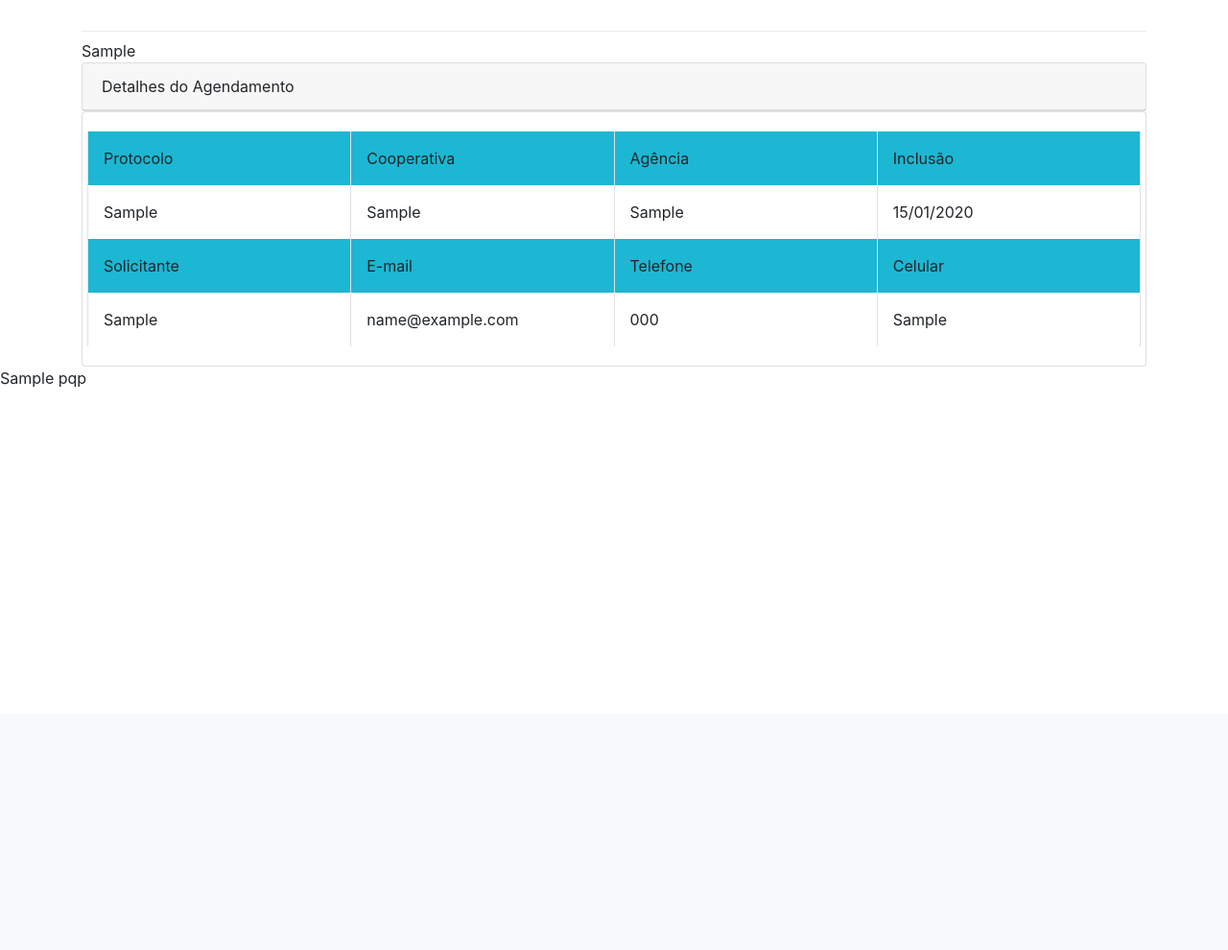
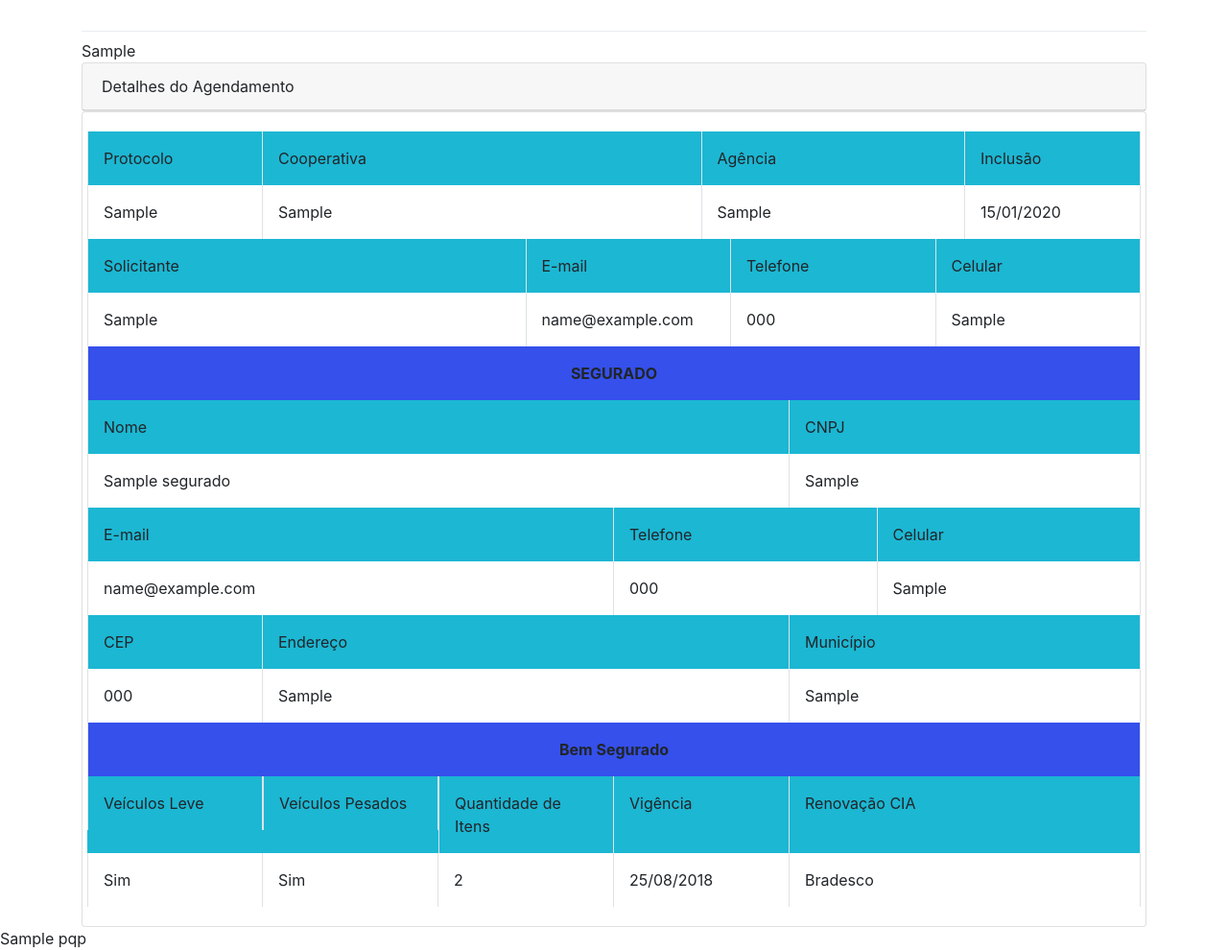
Before and after one commit to adaltopicotti/sg, a Django app: template portal/templates/detail/agendamento.html in a window 1280 px wide. Shown: the part 56-1046 px from the top of the page at 96% size. Before the commit the page ends 459 px from the top, so only its background shows below. Run offline with Django 3.2, Linux system fonts and the light colour scheme; tables that the repository leaves empty hold one stand-in row (values such as "Sample post"); the template is opened without the code that fills it: values that come from a table or form of the project are taken from there, most other values are stand-ins (such as "Sample title", 1, 10 or a date in 2020); some libraries are stand-ins or nearby versions.

Commit message:
adicionado Cooperativa, Segurado e Frota no Detail

```diff
--- a/agendamento/models.py
+++ b/agendamento/models.py
@@ -24,7 +24,7 @@ class Segurado(models.Model):
     telefone = models.CharField(max_length=50, null=True)
     celular = models.CharField(max_length=50, null=True)
     cnpj = models.CharField(max_length=14, null=False )
-
+    cep = models.CharField(max_length=10, null=False)
     endereco = models.CharField(max_length=200, null= False)
     municipio = models.CharField(max_length=100, null=False)
 
--- a/portal/templates/detail/agendamento.html
+++ b/portal/templates/detail/agendamento.html
@@ -16,29 +16,83 @@
         <div class="card-body">
           <!-- First row -->
           <div class="row">
-            <div class="col w-25 p-3 border-left border-right" style="background-color: #1CB7D3;">Protocolo</div>
-            <div class="col w-25 p-3 border-right" style="background-color: #1CB7D3;">Cooperativa</div>
-            <div class="col w-25 p-3 border-right" style="background-color: #1CB7D3;">Agência</div>
+            <div class="col-lg-2 w-25 p-3 border-left border-right" style="background-color: #1CB7D3;">Protocolo</div>
+            <div class="col-lg-5 w-25 p-3 border-right" style="background-color: #1CB7D3;">Cooperativa</div>
+            <div class="col-lg-3 w-25 p-3 border-right" style="background-color: #1CB7D3;">Agência</div>
             <div class="col w-25 p-3 border-right" style="background-color: #1CB7D3;">Inclusão</div>
           </div>
           <div class="row">
-            <div class="col w-25 p-3 border-left border-right" style="background-color: #fff;">{{agendamento.protocol}}</div>
-            <div class="col w-25 p-3 border-right" style="background-color: #fff;">{{agendamento.cooperativa}}</div>
-            <div class="col w-25 p-3 border-right" style="background-color: #fff;">{{agendamento.cooperativa.agencia}}</div>
+            <div class="col-lg-2 w-25 p-3 border-left border-right" style="background-color: #fff;">{{agendamento.protocol}}</div>
+            <div class="col-lg-5 w-25 p-3 border-right" style="background-color: #fff;">{{agendamento.cooperativa}}</div>
+            <div class="col-lg-3 w-25 p-3 border-right" style="background-color: #fff;">{{agendamento.cooperativa.agencia}}</div>
             <div class="col w-25 p-3 border-right" style="background-color: #fff;">{{agendamento.inclusao|date:"d/m/Y"}}</div>
           </div>
           <!-- Second row -->
           <div class="row">
-            <div class="col w-50 p-3 border-left border-right" style="background-color: #1CB7D3;">Solicitante</div>
+            <div class="col-lg-5 w-50 p-3 border-left border-right" style="background-color: #1CB7D3;">Solicitante</div>
             <div class="col w-25 p-3 border-right" style="background-color: #1CB7D3;">E-mail</div>
             <div class="col w-25 p-3 border-right" style="background-color: #1CB7D3;">Telefone</div>
             <div class="col w-25 p-3 border-right" style="background-color: #1CB7D3;">Celular</div>
           </div>
           <div class="row">
-            <div class="col w-50 p-3 border-left border-right" style="background-color: #fff;">{{agendamento.cooperativa.solicitante}}</div>
+            <div class="col-lg-5 w-50 p-3 border-left border-right" style="background-color: #fff;">{{agendamento.cooperativa.solicitante}}</div>
             <div class="col w-25 p-3 border-right" style="background-color: #fff;">{{agendamento.cooperativa.email}}</div>
             <div class="col w-25 p-3 border-right" style="background-color: #fff;">{{agendamento.cooperativa.telefone}}</div>
             <div class="col w-25 p-3 border-right" style="background-color: #fff;">{{agendamento.cooperativa.celular}}</div>
+          </div>
+          <!-- SEGURADO -->
+          <div class="row">
+            <div class="col p-3 border-left border-right text-center" style="background-color: #3550EB;"><strong>SEGURADO</strong></div>
+          </div>
+          <div class="row">
+            <div class="col-lg-8 w-50 p-3 border-left border-right" style="background-color: #1CB7D3;">Nome</div>
+            <div class="col w-25 p-3 border-right" style="background-color: #1CB7D3;">CNPJ</div>
+          </div>
+          <div class="row">
+            <div class="col-lg-8 w-50 p-3 border-left border-right" style="background-color: #fff;">{{agendamento.segurado.nome}}</div>
+            <div class="col w-25 p-3 border-right" style="background-color: #fff;">{{agendamento.segurado.cnpj}}</div>
+          </div>
+          <div class="row">
+            <div class="col-lg-6 w-50 p-3 border-left border-right" style="background-color: #1CB7D3;">E-mail</div>
+            <div class="col w-25 p-3 border-right" style="background-color: #1CB7D3;">Telefone</div>
+            <div class="col w-25 p-3 border-right" style="background-color: #1CB7D3;">Celular</div>
+          </div>
+          <div class="row">
+            <div class="col-lg-6 w-50 p-3 border-left border-right" style="background-color: #fff;">{{agendamento.segurado.email}}</div>
+            <div class="col w-25 p-3 border-right" style="background-color: #fff;">{{agendamento.segurado.telefone}}</div>
+            <div class="col w-25 p-3 border-right" style="background-color: #fff;">{{agendamento.segurado.celular}}</div>
+          </div>
+          <div class="row">
+            <div class="col-lg-2 w-50 p-3 border-left border-right" style="background-color: #1CB7D3;">CEP</div>
+            <div class="col-lg-6 w-50 p-3 border-right" style="background-color: #1CB7D3;">Endereço</div>
+            <div class="col w-25 p-3 border-right" style="background-color: #1CB7D3;">Município</div>
+          </div>
+          <div class="row">
+            <div class="col-lg-2 w-50 p-3 border-left border-right" style="background-color: #fff;">{{agendamento.segurado.cep}}</div>
+            <div class="col-lg-6 w-50 p-3 border-right" style="background-color: #fff;">{{agendamento.segurado.endereco}}</div>
+            <div class="col w-25 p-3 border-right" style="background-color: #fff;">{{agendamento.segurado.municipio}}</div>
+          </div>
+          <!-- FROTA -->
+          <div class="row">
+            <div class="col p-3 border-left border-right text-center" style="background-color: #3550EB;"><strong>Bem Segurado</strong></div>
+          </div>
+          <div class="row">
+            <div class="col-lg-4" style="background-color: #1CB7D3;">
+              <div class="row">
+                <div class="col-lg-6 w-50 p-3 border-left border-right" style="background-color: #1CB7D3;">Veículos Leve</div>
+                <div class="col-lg-6 w-50 p-3 border-left border-right" style="background-color: #1CB7D3;">Veículos Pesados</div>
+              </div>
+            </div>
+            <div class="col-lg-2 w-50 p-3 border-left border-right" style="background-color: #1CB7D3;">Quantidade de Itens</div>
+            <div class="col w-25 p-3 border-right" style="background-color: #1CB7D3;">Vigência</div>
+            <div class="col-lg-4 w-25 p-3 border-right" style="background-color: #1CB7D3;">Renovação CIA</div>
+          </div>
+          <div class="row">
+            <div class="col-lg-2 w-50 p-3 border-left border-right" style="background-color: #fff;">Sim</div>
+            <div class="col-lg-2 w-25 p-3 border-right" style="background-color: #fff;">Sim</div>
+            <div class="col w-25 p-3 border-right" style="background-color: #fff;">2</div>
+            <div class="col w-25 p-3 border-right" style="background-color: #fff;">25/08/2018</div>
+            <div class="col-lg-4 w-25 p-3 border-right" style="background-color: #ff;">Bradesco</div>
           </div>
         </div>
       </div>
```
Also changed, not shown: agendamento/migrations/0013_segurado_cep.py (added), agendamento/migrations/0014_auto_20180426_1235.py (added), agendamento/migrations/0015_auto_20180426_1240.py (added).
